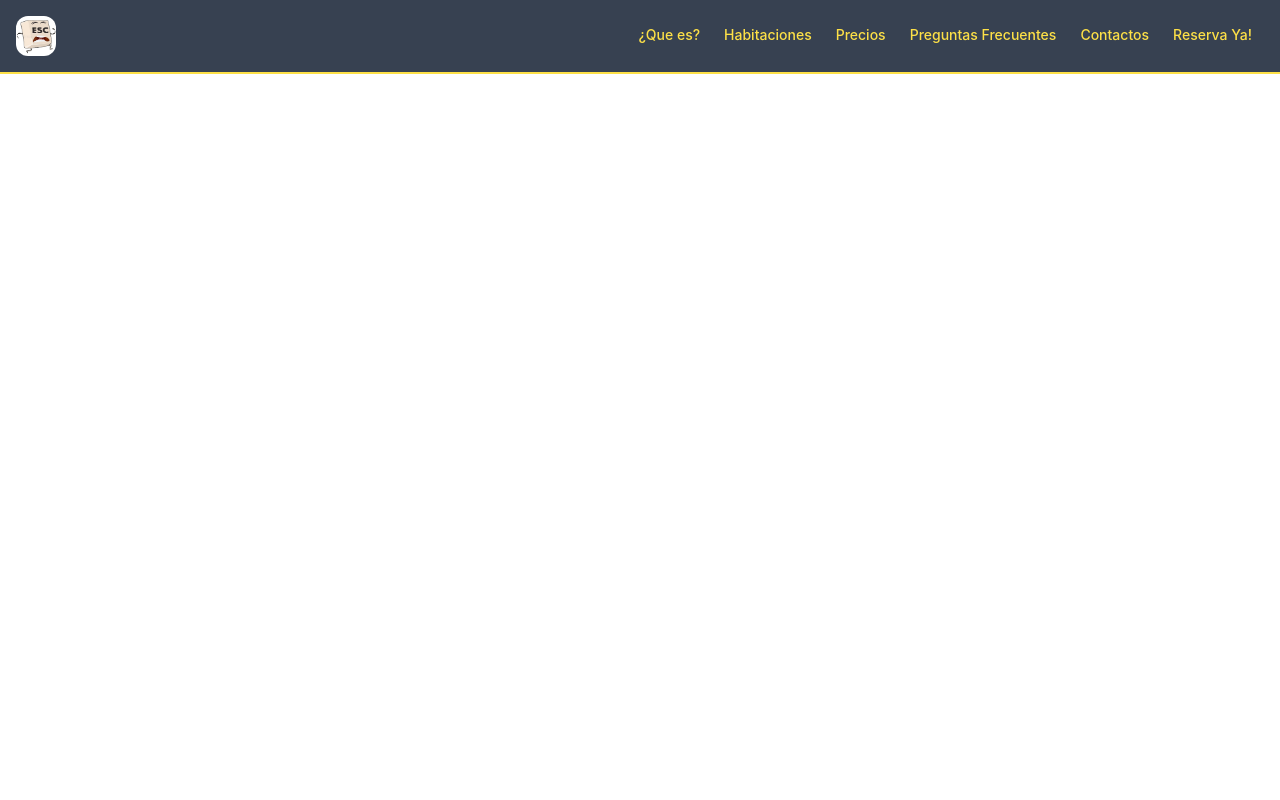
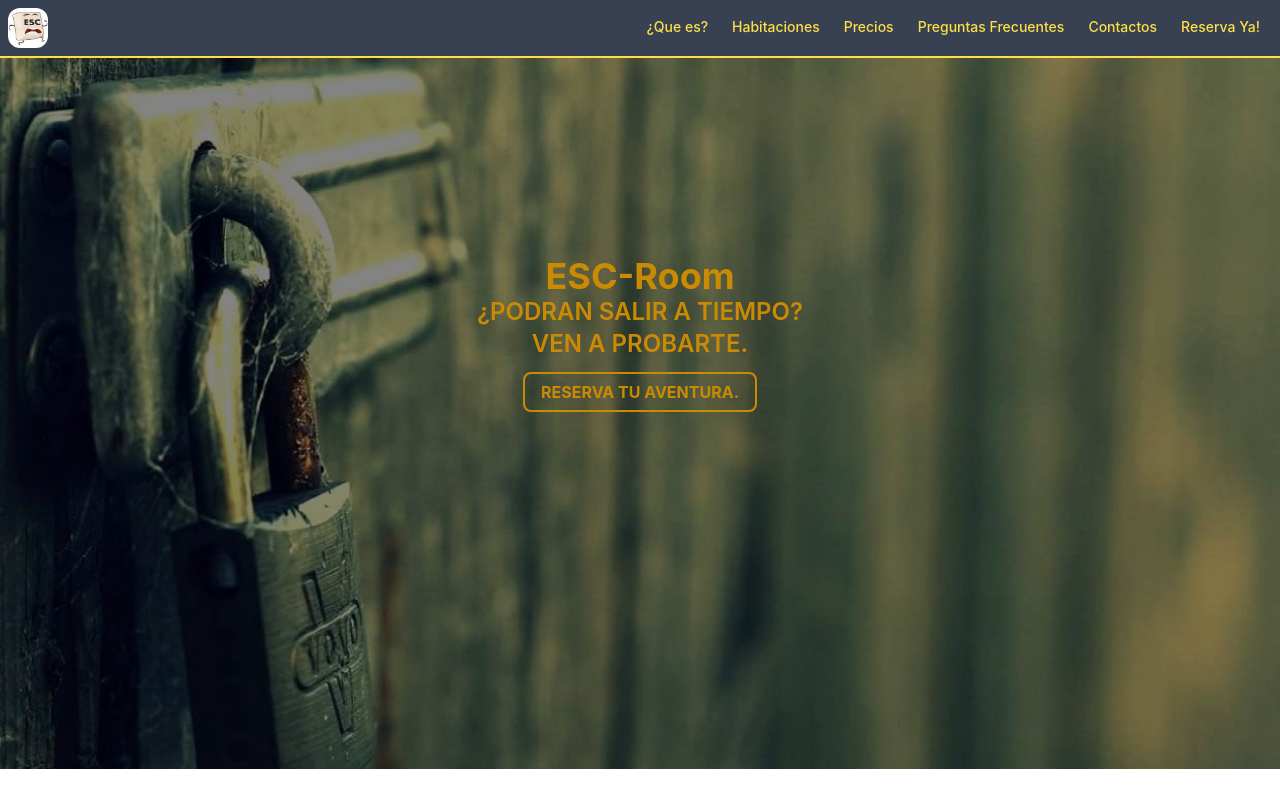
Before and after one commit to miguelrod2203/esc-room, a React (Create React App) app: page / in a window 1280 px wide. Built offline with nearby package versions, Linux system fonts and the light colour scheme.

Commit message:
banner ok

```diff
--- a/src/App.js
+++ b/src/App.js
@@ -1,5 +1,6 @@
 import './App.css';
-import { Navbar } from './componentes/NavBar/NavBar';
+import { BannerInicio } from './Componentes/BannerInicio/BannerInicio';
+import { Navbar } from './Componentes/NavBar/NavBar';
 
 
 
@@ -7,9 +8,13 @@ import { Navbar } from './componentes/NavBar/NavBar';
 
 function App() {
   return (
-    <Navbar />
+    <div>
+      <Navbar />
+      <BannerInicio />
 
 
+
+    </div>
 
 
 
--- /dev/null
+++ b/src/componentes/BannerInicio/BannerInicio.js
@@ -0,0 +1,16 @@
+import { BotonReserva } from "../BotonReserva/BotonReserva"
+
+
+
+export const BannerInicio= () => {
+    return(
+        <div className="relative text-center flex justify-center">
+            <img className="w-full" src="../../imagenes/banner.jpg" alt="BannerInicio"/>
+            <div className="text-yellow-600 absolute top-1/3">
+                <h1 className="text-4xl font-bold">ESC-Room</h1>
+                <p className="text-2xl font-semibold">¿PODRAN SALIR A TIEMPO? <br/>VEN A PROBARTE.</p>
+                <BotonReserva />
+            </div>
+        </div>
+    )
+}
--- /dev/null
+++ b/src/componentes/BotonReserva/BotonReserva.js
@@ -0,0 +1,20 @@
+
+
+
+export const BotonReserva = () => {
+
+    const handleReserva = () => {
+        console.log('ir a reservar')
+    }
+
+    return(
+        <div className="mt-5">
+            <a href="/#"
+                onClick={handleReserva}
+                className="bg-transparent hover:bg-yellow-600 text-yellow-600 hover:text-gray-700
+                font-bold py-2 px-4 border-solid border-2 border-yellow-600 rounded-lg">
+                RESERVA TU AVENTURA.
+            </a>
+        </div>
+    )
+}
--- a/src/componentes/NavBar/NavBar.js
+++ b/src/componentes/NavBar/NavBar.js
@@ -12,12 +12,10 @@ export const Navbar = () => {
     }
 
 
-
     return (
-        <header>
-
+        <header className="z-10 w-full fixed">
             <nav className="bg-gray-700 border-b-2 border-yellow-300">
-                <div className="max-w-screen-xl flex flex-wrap items-center justify-between mx-auto p-4">
+                <div className="max-w-screen-xl flex flex-wrap items-center justify-between mx-auto p-2">
                     <div className="flex items-center">
                         <a href="/">
                             <img className="h-10 w-auto mr-1 rounded-xl" src="../../imagenes/logo5.jpeg" alt="Logo"/>
@@ -39,9 +37,6 @@ export const Navbar = () => {
                     </div>
                 </div>
             </nav>
-
-
-
         </header>
     )
 }
--- /dev/null
+++ b/src/componentes/SeccionQueEs/SeccionQueEs.js
@@ -0,0 +1,21 @@
+
+
+
+export const SeccionQueEs = () => {
+    return (
+        <section>
+
+            <div className="titulo">
+
+            </div>
+
+            <div>
+                <div></div>
+                <div></div>
+                <div></div>
+            </div>
+
+        </section>
+
+    )
+}
```
Also changed, not shown: public/imagenes/banner.jpg, src/componentes/NavBar/NavBar.css (deleted).
